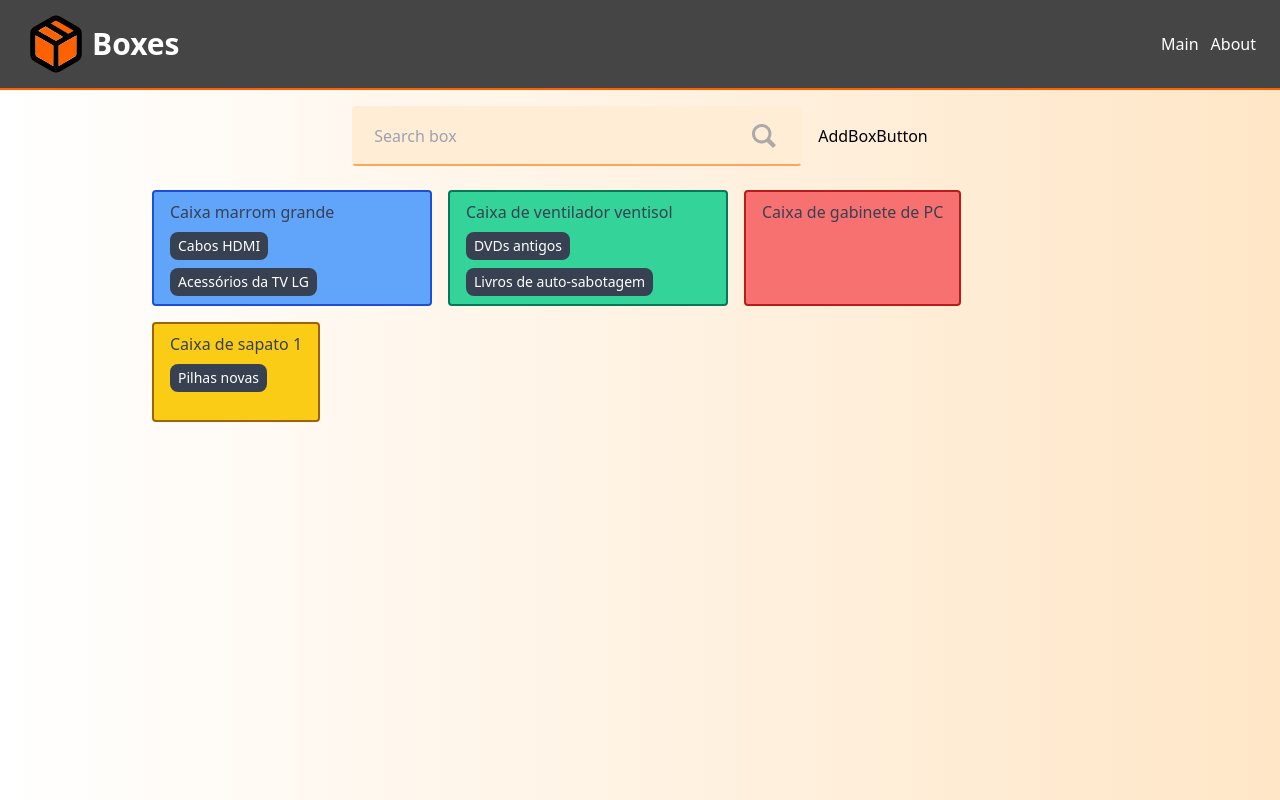
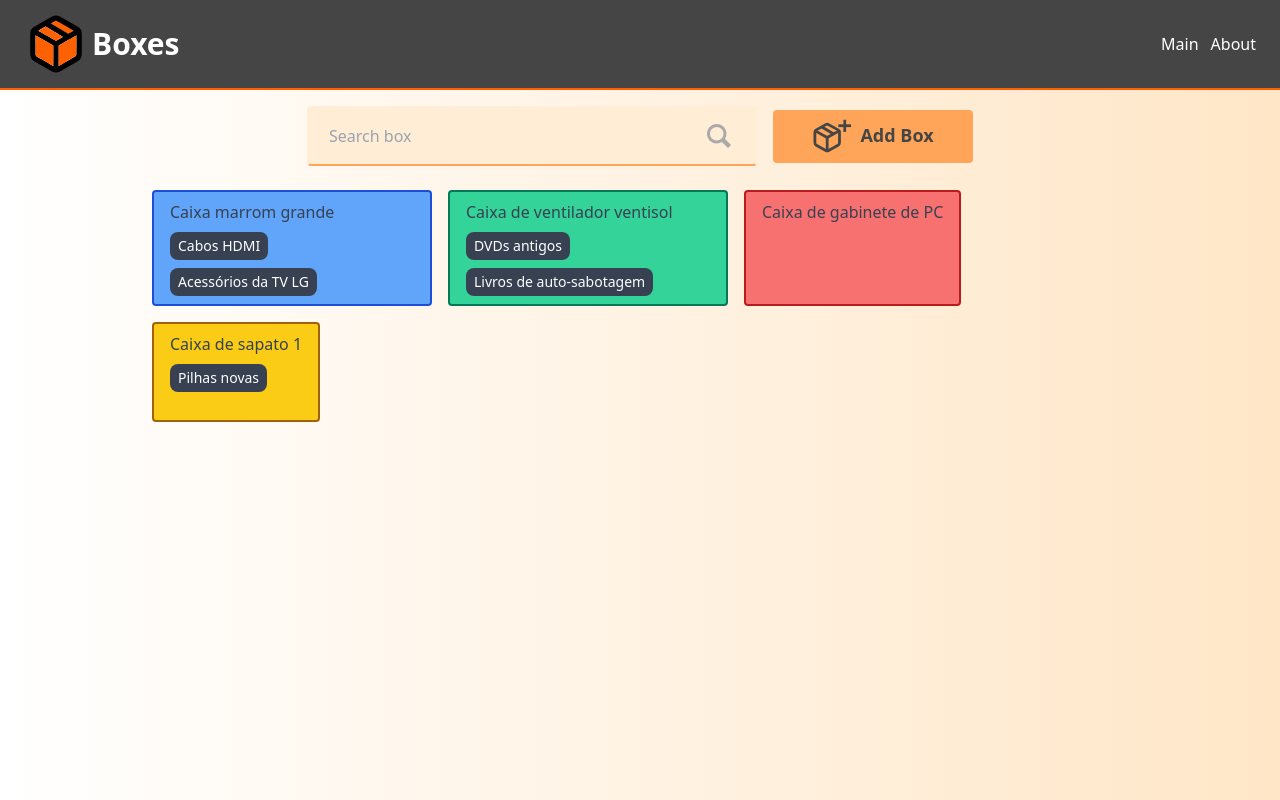
Before and after one commit to johnnysn/boxes, a React (Vite) app: page / in a window 1280 px wide. Built offline with nearby package versions, Linux system fonts and the light colour scheme.

Commit message:
feat: Adds styled add box button

```diff
--- a/src/components/AddBoxButton.tsx
+++ b/src/components/AddBoxButton.tsx
@@ -1,7 +1,14 @@
+import boxPlus from '../assets/box-plus.svg';
+
 type Props = {}
 
 export default function AddBoxButton({}: Props) {
   return (
-    <div>AddBoxButton</div>
+    <div>
+      <button type="button" className="bg-secondary hover:bg-orange-300 border-b-2 border-b-secondary text-customdark rounded font-bold py-2 w-[200px] flex items-center justify-center gap-2 transition-colors duration-300">
+        <img src={boxPlus} className='w-[40px]' />
+        <span className='text-lg'>Add Box</span>
+      </button>
+    </div>
   )
 }
```
Also changed, not shown: src/assets/box-plus.svg (added).
